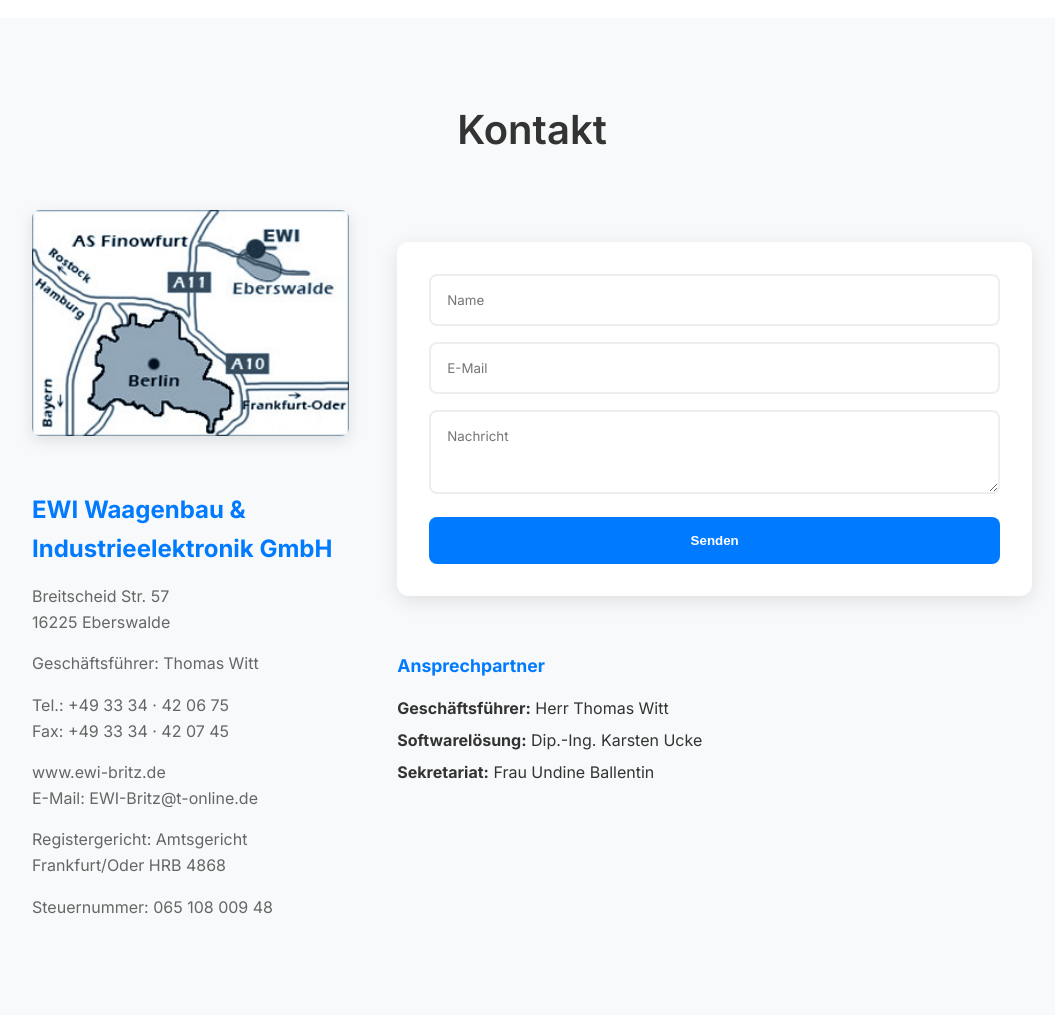
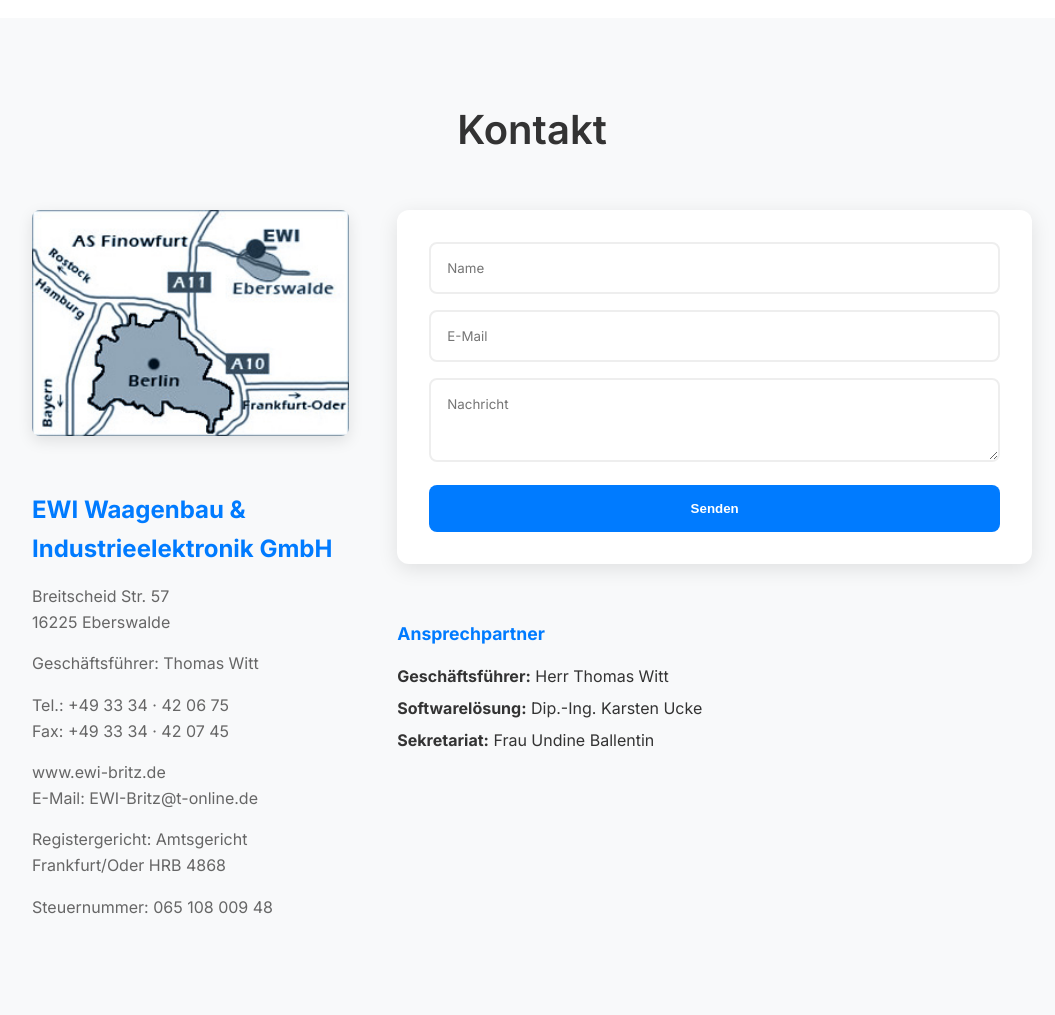
Before and after one commit to Pogrim/ewi-britz, a PHP site: page / in a window 1280 px wide. Shown: the part 3077-4092 px from the top of the page, without its empty margins (108-1163 px from the left). Run offline with PHP 8.4, Linux system fonts and the light colour scheme.

Commit message:
Oberen Abstand vom Kontaktformular entfernt
- margin-top von .contact-right auskommentiert für kompakteres Layout
- Kontaktformular rückt näher an die Kontaktdetails heran
- Verbesserte visuelle Zusammengehörigkeit der Kontakt-Sektion

🤖 Generated with [Claude Code](https://claude.ai/code)

Co-Authored-By: Claude <noreply@anthropic.com>

```diff
--- a/styles.css
+++ b/styles.css
@@ -159,7 +159,7 @@ body {
 }
 
 .contact-right {
-    margin-top: 2rem;
+    /* margin-top: 2rem; */
 }
 
 .contact-form {
```
